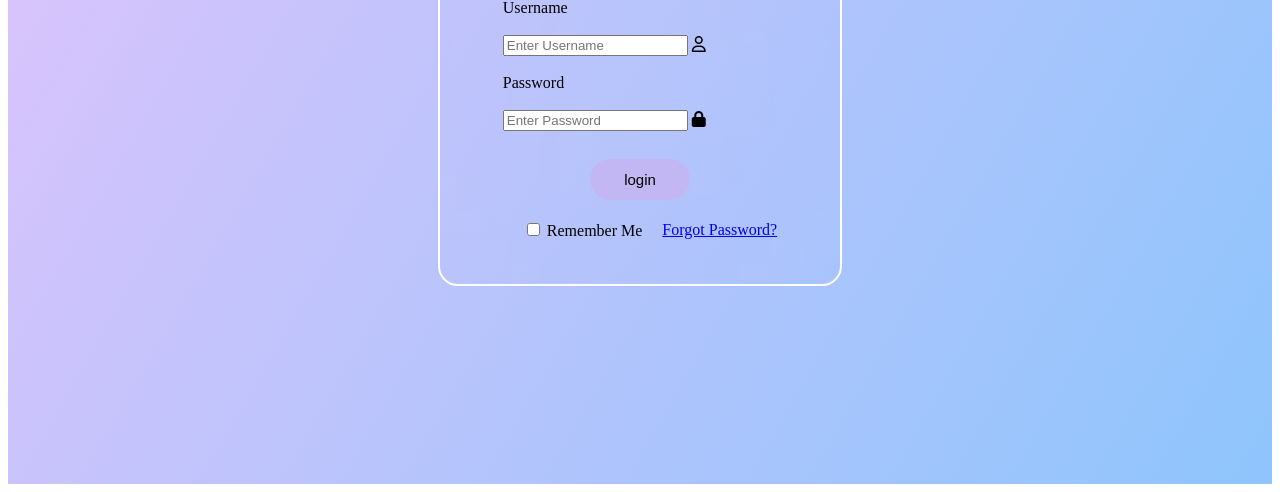
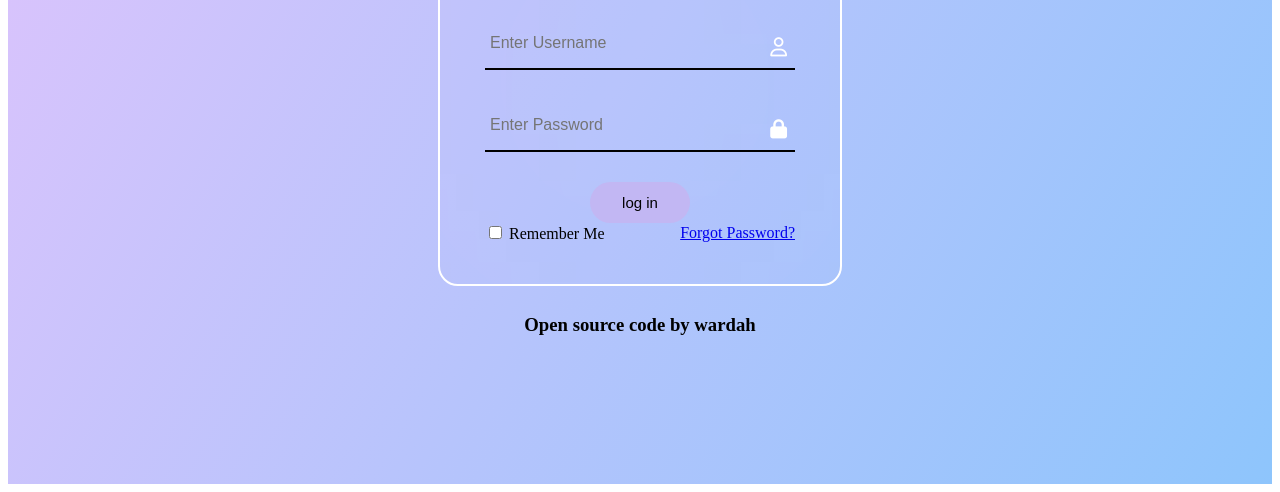
Before and after one commit to wardahsharif/LoginForm, a plain HTML site: page index.html in a window 1280 px wide. Shown: the part 324-816 px from the top of the page. Drawn offline with Linux system fonts and the light colour scheme.

Commit message:
added some style

```diff
--- a/index.html
+++ b/index.html
@@ -16,27 +16,29 @@
       <div class="form-box">
         <form>
           <h2>Login</h2>
-          <label for="username" class="username">Username <br /><br /></label>
+          <div class="inputbox">
             <input
               type="text"
               placeholder="Enter Username"
               name="username"
               required
             />
-          <i class="fa-regular fa-user"></i>
-          <br />
-          <br />
-          <label for="password" class="password">Password<br /><br /></label>
+
+            <i class="fa-regular fa-user icon"></i>
+            <label for="username" class="username"></label>
+          </div>
+          <div class="inputbox">
+            <label for="password" class="password"></label>
             <input
               type="password"
               placeholder="Enter Password"
               name="password"
               required
             />
-          <i class="fa-solid fa-lock"></i>
-          <br />
-          <br />
-          <button type="submit">login</button>
+            <i class="fa-solid fa-lock icon"></i>
+          </div>
+
+          <button type="submit">log in</button>
           <div class="bottom">
             <div class="left">
               <input type="checkbox" id="check" />
@@ -50,7 +52,9 @@
           </div>
         </form>
       </div>
+      <h3>Open source code by wardah</h3>
     </div>
+
     <script src="src/script.js"></script>
   </body>
 </html>
--- a/src/styles.css
+++ b/src/styles.css
@@ -53,6 +53,51 @@ button:hover {
 
 }
 
-.left {
-    margin: 20px;
+
+.inputbox {
+    position: relative;
+margin: 30px 0;
+width: 310px;
+border-bottom: 2px solid black;
+
+
 }
+
+.inputbox label {
+    position: absolute;
+    top: 50%;
+        left: 50%;
+        transform: translateY(-50%);
+        font-size: 1em;
+        transition: .5s;
+}
+
+
+input:focus~label,
+input:valid~label {
+    top: -5px;
+}
+
+.inputbox input {
+    width: 100%;
+    height: 50px;
+    background: transparent;
+    border: none;
+    outline: none;
+    font-size: 1em;
+    padding: 0px 35px 0px 5px;
+}
+
+.inputbox .icon {
+    position: absolute;
+    right: 8px;
+    color: #fff;
+    font-size: 1.2em;
+    top: 20px;
+}
+
+h3 {
+  position: absolute;
+  margin-top: 500px;
+
+}
```
Lines whose indentation alone changed are shown as unchanged.
